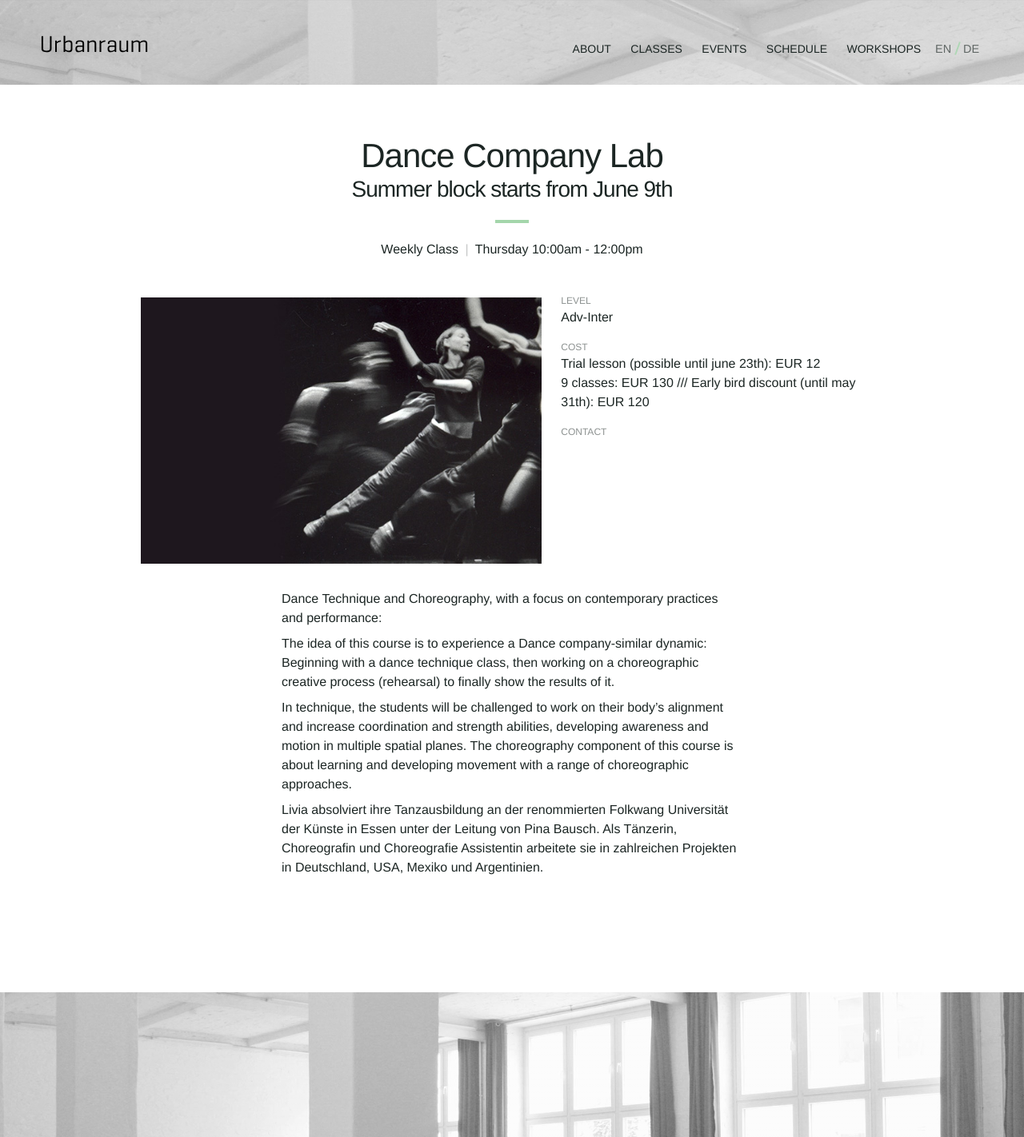
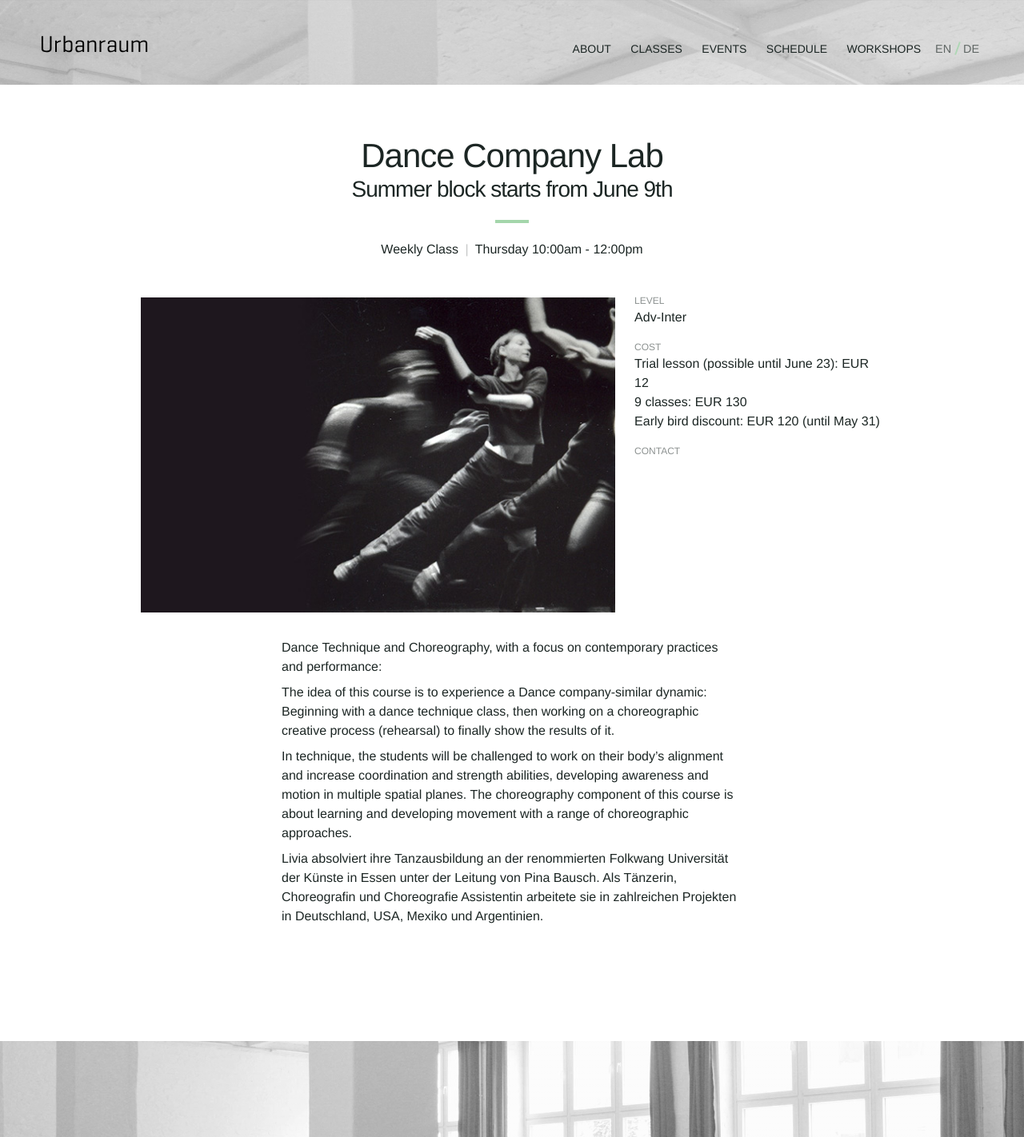
Before and after one commit to Kriesse/urbanraum, a Jekyll site: the page built from _classes/dance-company-lab.md, in a window 1280 px wide. Shown: the whole page at 80% size. Built offline with Jekyll 4.4.1, drawn with Linux system fonts in a browser that asks for light colours; nearby versions of some CDN libraries.

Commit message:
small typos

```diff
--- a/_classes/dance-company-lab.md
+++ b/_classes/dance-company-lab.md
@@ -20,11 +20,13 @@ level_en: "Adv-Inter"
 level_de: "Adv-Inter"
 
 price_en: |
-  Trial lesson (possible until june 23th): EUR 12
-  9 classes: EUR 130 /// Early bird discount (until may 31th): EUR 120
+  Trial lesson (possible until June 23): EUR 12
+  9 classes: EUR 130
+  Early bird discount: EUR 120 (until May 31)
 price_de: |
   Probestunde: 12 Euro (vom 9.6.-23.6. möglich)
-  9 Termine: 130 Euro /// Frühbucher-Rabbat (bis 31.05.2016): 120 Euro
+  9 Termine: 130 Euro
+  Frühbucher-Rabbat: 120 Euro (bis 31.05.2016)
 
 description_en: |
   Dance Technique and Choreography, with a focus on contemporary practices and performance:
```
Also changed, not shown: _workshops/cuerpo-presente.md (+2 -2 lines).
